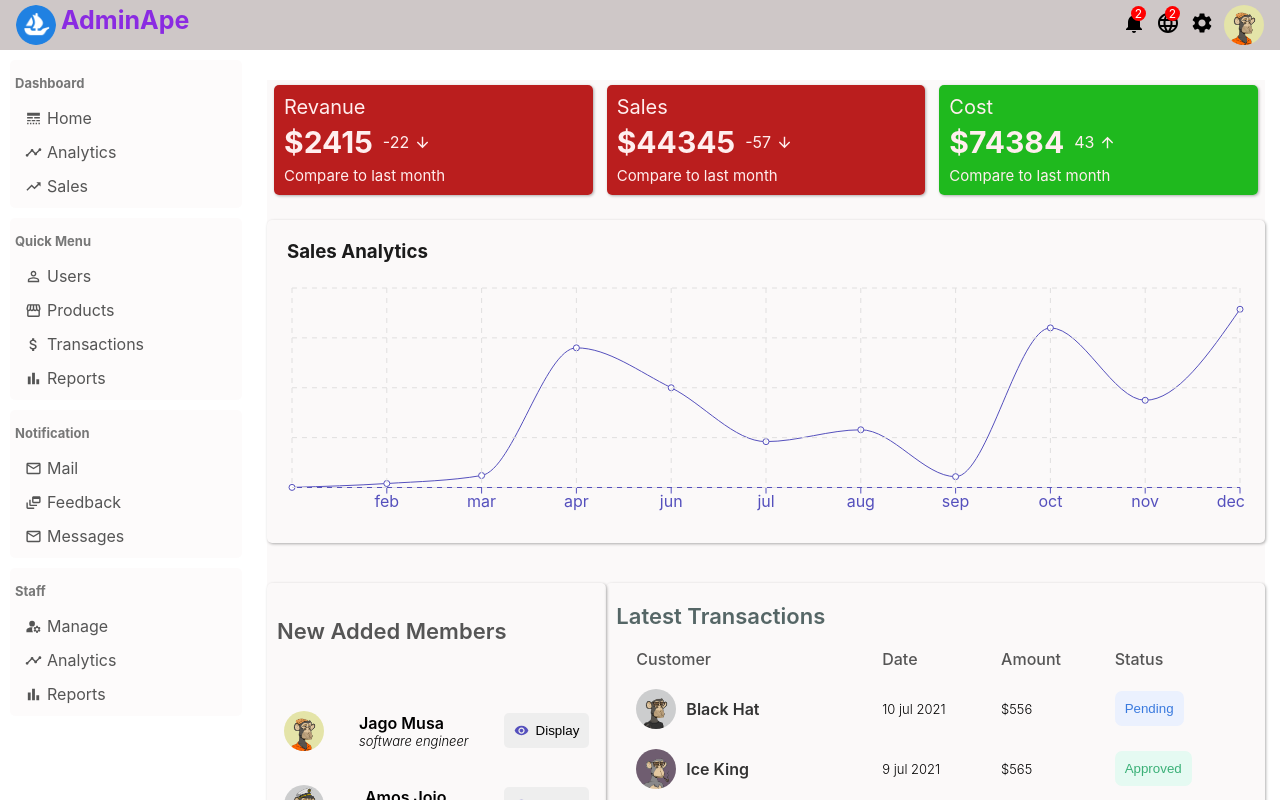
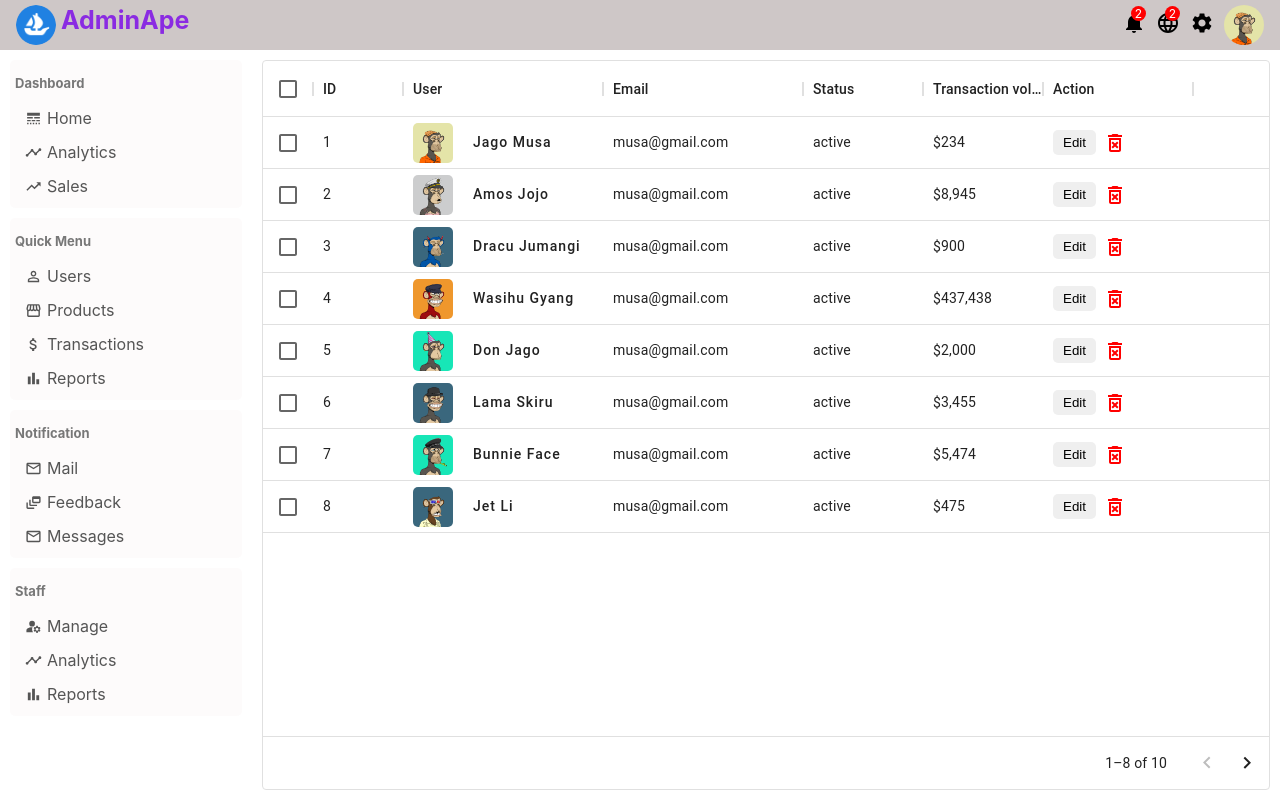
Before and after one commit to johnsmccain/admin_dashboard, a React (Vite) app: page /users in a window 1280 px wide. Shown: the top 800 px of the page. Built offline with nearby package versions, Linux system fonts and the light colour scheme.

Commit message:
new updare

```diff
--- a/src/App.jsx
+++ b/src/App.jsx
@@ -3,25 +3,22 @@ import Cards from "./components/cards/Cards";
 import Sidebar from "./components/sidebar/Sidebar";
 import Topbar from "./components/topbar/Topbar";
 import Home from "./pages/home/Home";
-import { User } from "./pages/user/User";
-import { BrowserRouter as Router, Switch, Route } from "react-router-dom";
+import { Userlist } from "./pages/userlist/Userlist";
+import { BrowserRouter as Router, Route, Routes } from "react-router-dom";
 // import { Switch } from "react-router-dom";
 function App() {
   return (
     <div className="app">
-      <Router>
-        <Topbar />
-        <div className="container">
-          <Sidebar />
-          <div className="container__main">
-            <Switch>
-              <Route path="/">
-                <Home />
-              </Route>
-            </Switch>
-          </div>
+      <Topbar />
+      <div className="container">
+        <Sidebar />
+        <div className="container__main">
+          <Routes>
+            <Route path="/" element={<Home />} />
+            <Route path="/users" element={<Userlist />} />
+          </Routes>
         </div>
-      </Router>
+      </div>
     </div>
   );
 }
--- a/src/components/sidebar/sidebarList/SidebarList.jsx
+++ b/src/components/sidebar/sidebarList/SidebarList.jsx
@@ -1,12 +1,13 @@
 import React from "react";
-import { LineStyle } from "@mui/icons-material";
+// import { LineStyle } from "@mui/icons-material";
 import "./sidebarList.scss";
-const SidebarList = ({ Icon, title }) => {
+import { Link } from "react-router-dom";
+const SidebarList = ({ Icon, title, to }) => {
   return (
-    <li className="sidebarList">
+    <Link to={`${to}`} className="sidebarList">
       <Icon className="sidebarList__icon" />
       <span>{title}</span>
-    </li>
+    </Link>
   );
 };
 
--- a/src/components/sidebar/sidebarList/sidebarList.scss
+++ b/src/components/sidebar/sidebarList/sidebarList.scss
@@ -6,6 +6,8 @@
   width: 100%;
   color: #555;
   cursor: pointer;
+  text-decoration: none;
+
   &.active {
     background: rgba(pink, 0.3);
   }
--- a/src/dummyData.js
+++ b/src/dummyData.js
@@ -21,25 +21,25 @@ import pic8 from "./assets/07.png";
 import pic9 from "./assets/08.png";
 import pic10 from "./assets/09.png";
 export const dashboard = [
-  { title: "Home", Icon: LineStyle },
-  { title: "Analytics", Icon: Timeline },
-  { title: "Sales", Icon: TrendingUp },
+  { title: "Home", Icon: LineStyle, directory: "/" },
+  { title: "Analytics", Icon: Timeline, directory: "/analytics" },
+  { title: "Sales", Icon: TrendingUp, directory: "/sales" },
 ];
 export const quickmenu = [
-  { title: "Users", Icon: PersonOutline },
-  { title: "Products", Icon: Storefront },
-  { title: "Transactions", Icon: AttachMoney },
-  { title: "Reports", Icon: BarChart },
+  { title: "Users", Icon: PersonOutline, directory: "/users" },
+  { title: "Products", Icon: Storefront, directory: "/products" },
+  { title: "Transactions", Icon: AttachMoney, directory: "/transactions" },
+  { title: "Reports", Icon: BarChart, directory: "/reports" },
 ];
 export const notificaions = [
-  { title: "Mail", Icon: MailOutline },
-  { title: "Feedback", Icon: DynamicFeed },
-  { title: "Messages", Icon: MailOutline },
+  { title: "Mail", Icon: MailOutline, directory: "/mail" },
+  { title: "Feedback", Icon: DynamicFeed, directory: "/feedback" },
+  { title: "Messages", Icon: MailOutline, directory: "/messages" },
 ];
 export const staff = [
-  { title: "Manage", Icon: ManageAccounts },
-  { title: "Analytics", Icon: Timeline },
-  { title: "Reports", Icon: BarChart },
+  { title: "Manage", Icon: ManageAccounts, directory: "/manage" },
+  { title: "Analytics", Icon: Timeline, directory: "/analytics" },
+  { title: "Reports", Icon: BarChart, directory: "/reports" },
 ];
 
 export const card__data = [
@@ -118,9 +118,10 @@ export const user__data = [
     image: pic1,
     title: "software engineer",
     date: "22 jun 2022",
-    amount: 234,
+    amount: "$234",
     status: "pending",
     active: "active",
+    email: "musa@gmail.com",
   },
   {
     id: 2,
@@ -128,9 +129,10 @@ export const user__data = [
     image: pic2,
     title: "software hacker",
     date: "21 dec 2100",
-    amount: 8945,
+    amount: "$8,945",
     status: "declined",
     active: "active",
+    email: "musa@gmail.com",
   },
   {
     id: 3,
@@ -138,9 +140,10 @@ export const user__data = [
     image: pic3,
     title: "software distroyer",
     date: "01 aug 2043",
-    amount: 900,
+    amount: "$900",
     status: " approved",
     active: "active",
+    email: "musa@gmail.com",
   },
   {
     id: 4,
@@ -148,9 +151,10 @@ export const user__data = [
     image: pic4,
     title: "indomin tester",
     date: "9 sep 2050",
-    amount: 437438,
+    amount: "$437,438",
     status: "pending",
     active: "active",
+    email: "musa@gmail.com",
   },
   {
     id: 5,
@@ -158,9 +162,10 @@ export const user__data = [
     image: pic5,
     title: "j.t.f commandan ",
     date: "1 jan 2022",
-    amount: 2000,
+    amount: "$2,000",
     status: "declined",
     active: "active",
+    email: "musa@gmail.com",
   },
   {
     id: 6,
@@ -168,9 +173,10 @@ export const user__data = [
     image: pic6,
     title: "smiley face",
     date: "7 jul 2021",
-    amount: 3455,
+    amount: "$3,455",
     status: "approved",
     active: "active",
+    email: "musa@gmail.com",
   },
   {
     id: 7,
@@ -178,9 +184,10 @@ export const user__data = [
     image: pic7,
     title: "smiley face",
     date: "7 jul 2021",
-    amount: 5474,
+    amount: "$5,474",
     status: "approved",
     active: "active",
+    email: "musa@gmail.com",
   },
   {
     id: 8,
@@ -188,9 +195,10 @@ export const user__data = [
     image: pic8,
     title: "q & a tester",
     date: "8 jul 2021",
-    amount: 475,
+    amount: "$475",
     status: "declined",
     active: "active",
+    email: "musa@gmail.com",
   },
   {
     id: 9,
@@ -198,9 +206,10 @@ export const user__data = [
     image: pic9,
     title: "cnc programmer",
     date: "9 jul 2021",
-    amount: 565,
+    amount: "$565",
     status: "approved",
     active: "active",
+    email: "musa@gmail.com",
   },
   {
     id: 10,
@@ -208,8 +217,9 @@ export const user__data = [
     image: pic10,
     title: "hacker",
     date: "10 jul 2021",
-    amount: 556,
+    amount: "$556",
     status: "pending",
     active: "active",
+    email: "musa@gmail.com",
   },
 ];
--- a/src/main.jsx
+++ b/src/main.jsx
@@ -2,12 +2,15 @@ import React from "react";
 import ReactDOM from "react-dom";
 import "./index.css";
 import App from "./App";
+import { BrowserRouter } from "react-router-dom";
 // import { TogglerContextProvider } from "./components/state/context";
 
 ReactDOM.render(
   // <TogglerContextProvider>
   <React.StrictMode>
-    <App />
+    <BrowserRouter>
+      <App />
+    </BrowserRouter>
   </React.StrictMode>,
   // </TogglerContextProvider>
   document.getElementById("root")
--- a/src/pages/user/User.jsx
+++ /dev/null
@@ -1,54 +0,0 @@
-import React from "react";
-import "./user.scss";
-import { Table } from "@mui/material";
-
-import { DataGrid } from "@mui/x-data-grid";
-
-const columns = [
-  { field: "id", headerName: "ID", width: 70 },
-  { field: "firstName", headerName: "First name", width: 130 },
-  { field: "lastName", headerName: "Last name", width: 130 },
-  {
-    field: "age",
-    headerName: "Age",
-    type: "number",
-    width: 90,
-  },
-  {
-    field: "fullName",
-    headerName: "Full name",
-    description: "This column has a value getter and is not sortable.",
-    sortable: false,
-    width: 160,
-    valueGetter: (params) =>
-      `${params.getValue(params.id, "firstName") || ""} ${
-        params.getValue(params.id, "lastName") || ""
-      }`,
-  },
-];
-
-const rows = [
-  { id: 1, lastName: "Snow", firstName: "Jon", age: 35 },
-  { id: 2, lastName: "Lannister", firstName: "Cersei", age: 42 },
-  { id: 3, lastName: "Lannister", firstName: "Jaime", age: 45 },
-  { id: 4, lastName: "Stark", firstName: "Arya", age: 16 },
-  { id: 5, lastName: "Targaryen", firstName: "Daenerys", age: null },
-  { id: 6, lastName: "Melisandre", firstName: null, age: 150 },
-  { id: 7, lastName: "Clifford", firstName: "Ferrara", age: 44 },
-  { id: 8, lastName: "Frances", firstName: "Rossini", age: 36 },
-  { id: 9, lastName: "Roxie", firstName: "Harvey", age: 65 },
-];
-
-export const User = () => {
-  return (
-    <div style={{ height: 400, width: "100%" }}>
-      <DataGrid
-        rows={rows}
-        columns={columns}
-        pageSize={5}
-        rowsPerPageOptions={[5]}
-        checkboxSelection
-      />
-    </div>
-  );
-};
--- /dev/null
+++ b/src/pages/userlist/Userlist.jsx
@@ -0,0 +1,73 @@
+import React, { useState } from "react";
+import "./userlist.scss";
+
+import { DataGrid } from "@mui/x-data-grid";
+import { user__data } from "../../dummyData";
+import { Link } from "react-router-dom";
+import { DeleteForeverOutlined } from "@mui/icons-material";
+
+export const Userlist = () => {
+  const [users, setUsers] = useState(user__data);
+  const handleDelete = (id) => {
+    setUsers(users.filter((user) => user.id !== id));
+  };
+  const columns = [
+    {
+      field: "id",
+      headerName: "ID",
+      width: 90,
+    },
+    {
+      field: "user",
+      headerName: "User",
+      width: 200,
+      renderCell: (params) => {
+        return (
+          <div className="userList-user">
+            <img src={params.row.image} alt="" className="userList-user-img" />
+            <p>{params.row.name}</p>
+          </div>
+        );
+      },
+    },
+    {
+      field: "email",
+      headerName: "Email",
+      width: 200,
+    },
+    {
+      field: "active",
+      headerName: "Status",
+      width: 120,
+    },
+    {
+      field: "amount",
+      headerName: " Transaction volume",
+      width: 120,
+    },
+    {
+      field: "action",
+      headerName: "Action",
+      width: 150,
+      renderCell: (params) => {
+        return (
+          <>
+            <Link to={`/user/${params.row.id}`}>
+              <button className="userList__edit">Edit</button>
+            </Link>
+            <DeleteForeverOutlined
+              className="userList__delete"
+              onClick={() => handleDelete(params.row.id)}
+            />
+          </>
+        );
+      },
+    },
+  ];
+
+  return (
+    <div className="userList">
+      <DataGrid rows={users} columns={columns} pageSize={8} checkboxSelection />
+    </div>
+  );
+};
--- /dev/null
+++ b/src/pages/userlist/userlist.scss
@@ -0,0 +1,36 @@
+@import "../../styles/variable";
+
+.userList {
+  width: 100%;
+  height: calc(100vh - 70px);
+  &__edit {
+    padding: 5px 10px;
+    cursor: pointer;
+    border: none;
+    border-radius: 5px;
+    &:hover {
+      color: white;
+      background: $primary;
+    }
+  }
+  &__delete {
+    color: red;
+    cursor: pointer;
+    margin-left: 7px;
+  }
+  &-user {
+    display: flex;
+    align-items: center;
+    p {
+      text-transform: capitalize;
+      font-weight: 500;
+      letter-spacing: 1px;
+    }
+
+    &-img {
+      width: 40px;
+      margin-right: 20px;
+      border-radius: 5px;
+    }
+  }
+}
```
Also changed, not shown: src/components/sidebar/Sidebar.jsx (+20 -4 lines), src/pages/user/user.scss (deleted).
